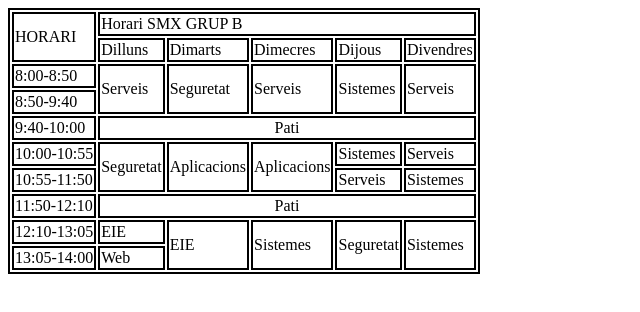
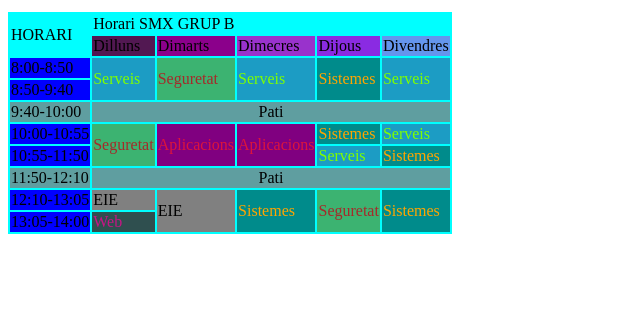
Before and after one commit to d0n3tr3/aplicaions-web, a plain HTML site: page horari.html in a window 1280 px wide. Shown: the whole page, without its empty margins (0-640 px from the left). Drawn offline with Linux system fonts and the light colour scheme.

Commit message:
new-horari

```diff
--- a/css/styles.css
+++ b/css/styles.css
@@ -1,9 +1,91 @@
-table,
+.flex-container{
+    padding: 2px;
+    display: flex;
+    flex-flow: row wrap;
+    margin: 0 auto;
+    width: 80%;
+}
+
+.horari{
+    border: cyan;
+    background-color: cyan;
+}
+.NOM{
+    border: cyan;
+    background-color: cyan;
+}
+.s1{
+    border: rgb(82, 24, 82);
+    background-color: rgb(82, 24, 82);
+}
+.s2{
+    border: darkmagenta;
+    background-color: darkmagenta;
+}
+.s3{
+    border: darkorchid;
+    background-color: darkorchid;
+}
+.s4{
+    border: blueviolet;
+    background-color: blueviolet;
+}
+.s5{
+    border: cornflowerblue;
+    background-color: cornflowerblue;
+}
+.h{
+    border: blue;
+    background-color: blue;
+}
+.ªh{
+    border: cadetblue;
+    background-color: cadetblue;
+}
+.sis{
+    color: orange;
+    border: darkcyan;
+    background-color: darkcyan;
+
+}
+.se{
+    color: brown;
+    border: mediumseagreen;
+    background-color: mediumseagreen;
+
+}
+.ser{
+    color: chartreuse;
+    border: rgb(28, 156, 196);
+    background-color: rgb(28, 156, 196);
+}
+.apl{
+    color: crimson;
+    border: purple;
+    background-color: purple;
+}
+.eie{
+    color: black;
+    border: grey;
+    background-color: grey;
+}
+.web{
+    color: mediumvioletred;
+    border: darkslategrey;
+    background-color: darkslategrey;
+}
+table{
+    background-color: cyan;
+}
+
 th,
+
 td {
     border: 2px solid black;
 }
 
 .center {
     text-align: center;
+    border: cadetblue;
+    background-color: cadetblue;
 }
--- a/horari.html
+++ b/horari.html
@@ -8,120 +8,128 @@
     <link rel="stylesheet" href="css/styles.css">
 </head>
 <body>
+
+    <section class="flex-container">
+
+    </section>
+
     <table>
         <thead>
             <tr>
-                <td rowspan="2">
+                <td rowspan="2" class="horari">
                     HORARI
                 </td>
-                <td colspan="5">Horari SMX GRUP B</td>
+                <td class="NOM" colspan="5">Horari SMX GRUP B </td>
             </tr>
             <tr>
-                <td>
+                <td class="s1">
                     Dilluns
                 </td>
-                <td>
+                <td class="s2">
                     Dimarts
                 </td>
-                <td>
+                <td class="s3" >
                     Dimecres
                 </td>
-                <td>
+                <td class="s4">
                     Dijous
                 </td>
-                <td>
+                <td class="s5">
                     Divendres
                 </td>
             </tr>
         </thead>
         <tbody>
             <tr>
-                <td>
+                <td class="h">
                     8:00-8:50
                 </td>
-                <td rowspan="2">
+                <td rowspan="2" class="ser">
                     Serveis
                 </td>
-                <td rowspan="2">
+                <td rowspan="2" class="se">
                     Seguretat
                 </td>
-                <td rowspan="2">
+                <td rowspan="2" class="ser">
                     Serveis
                 </td>
-                <td rowspan="2">
+                <td rowspan="2" class="sis">
                     Sistemes
                 </td>
-                <td rowspan="2">
+                <td rowspan="2" class="ser">
                     Serveis
                 </td>
             </tr>
             <tr>
-                <td>8:50-9:40</td>
+                <td class="h">
+                    8:50-9:40</td>
             </tr>
             <tr>
-                <td>9:40-10:00</td>
+                <td class="ªh">
+                    9:40-10:00</td>
                 <td colspan="5" class="center">Pati</td>
             </tr>
             <tr>
-                <td>
+                <td class="h">
                     10:00-10:55
                 </td>
-                <td rowspan="2">
+                <td rowspan="2" class="se">
                     Seguretat
                 </td>
-                <td rowspan="2">
+                <td rowspan="2" class="apl">
                     Aplicacions
                 </td>
-                <td rowspan="2">
+                <td rowspan="2" class="apl">
                     Aplicacions
                 </td>
-                <td>
+                <td class="sis">
                     Sistemes
                 </td>
-                <td>
+                <td class="ser">
                     Serveis
                 </td>
             </tr>
             <tr>
-                <td>
+                <td class="h">
                     10:55-11:50
                 </td>
-                <td>
+                <td class="ser">
                     Serveis
                 </td>
-                <td>
+                <td class="sis">
                     Sistemes
                 </td>
             </tr>
             <tr>
-                <td>11:50-12:10</td>
+                <td class="ªh">
+                    11:50-12:10</td>
                 <td colspan="5" class="center">Pati</td>
             </tr>
             <tr>
-                <td>
+                <td class="h">
                     12:10-13:05
                 </td>
-                <td>
+                <td class="eie">
                     EIE
                 </td>
-                <td rowspan="2">
+                <td rowspan="2" class="eie">
                     EIE
                 </td>
-                <td rowspan="2">
+                <td rowspan="2" class="sis">
                     Sistemes
                 </td>
-                <td rowspan="2">
+                <td rowspan="2" class="se">
                     Seguretat
                 </td>
-                <td rowspan="2">
+                <td rowspan="2"class="sis">
                     Sistemes
                 </td>
             </tr>
             <tr>
-                <td>
+                <td class="h">
                     13:05-14:00
                 </td>
-                <td>
+                <td class="web">
                     Web
                 </td>
             </tr>
```
